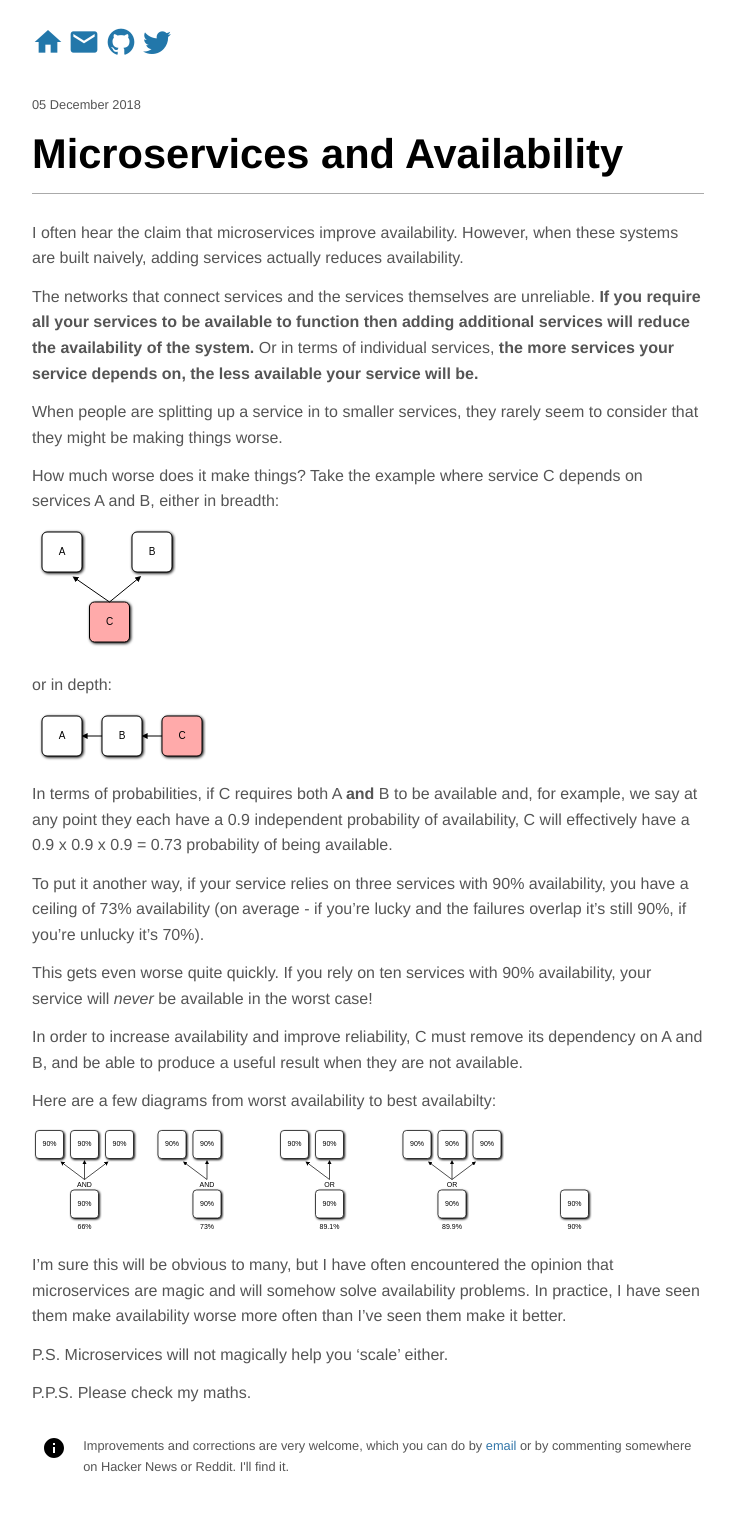
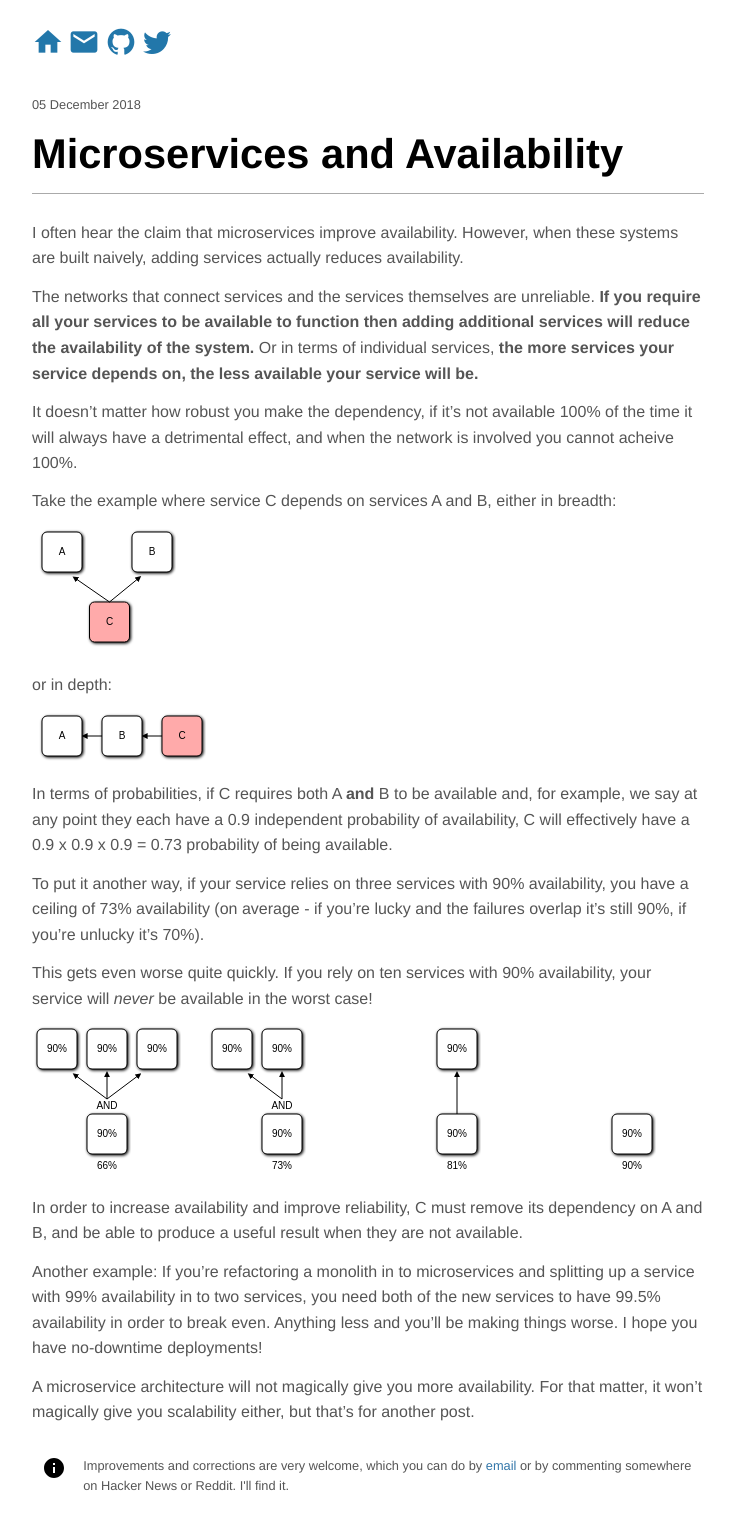
Before and after one commit to KMahoney/kmahoney.github.io, a Jekyll site: the page built from _posts/2018-12-05-microservices-and-availability.markdown, in a window 1280 px wide. Shown: the whole page, without its empty margins (272-1005 px from the left). Built offline with Jekyll 4.4.1, drawn with Linux system fonts in a browser that asks for light colours.

Commit message:
more edits to 'Microservices and Availability'

```diff
--- a/_posts/2018-12-05-microservices-and-availability.markdown
+++ b/_posts/2018-12-05-microservices-and-availability.markdown
@@ -17,11 +17,12 @@ of the system.** Or in terms of individual services, **the more
 services your service depends on, the less available your service will
 be.**
 
-When people are splitting up a service in to smaller services, they
-rarely seem to consider that they might be making things worse.
+It doesn't matter how robust you make the dependency, if it's
+not available 100% of the time it will always have a detrimental effect,
+and when the network is involved you cannot acheive 100%.
 
-How much worse does it make things? Take the example where service C
-depends on services A and B, either in breadth:
+Take the example where service C depends on services A and B, either
+in breadth:
 
 <img width="150" height="125" src="/img/articles/microservice-pattern-1.svg" />
 
@@ -43,19 +44,18 @@ This gets even worse quite quickly. If you rely on ten services with
 90% availability, your service will *never* be available in the worst
 case!
 
+<img width="700" height="150" src="/img/articles/availability-diagrams.svg" />
+
 In order to increase availability and improve reliability, C must
 remove its dependency on A and B, and be able to produce a useful
 result when they are not available.
 
-Here are a few diagrams from worst availability to best availabilty:
+Another example: If you're refactoring a monolith in to microservices
+and splitting up a service with 99% availability in to two services,
+you need both of the new services to have 99.5% availability in order
+to break even.  Anything less and you'll be making things worse. I
+hope you have no-downtime deployments!
 
-<img width="700" height="105" src="/img/articles/availability-diagrams.svg" />
-
-I'm sure this will be obvious to many, but I have often encountered
-the opinion that microservices are magic and will somehow solve
-availability problems. In practice, I have seen them make availability
-worse more often than I've seen them make it better.
-
-P.S. Microservices will not magically help you 'scale' either.
-
-P.P.S. Please check my maths.
+A microservice architecture will not magically give you more
+availability. For that matter, it won't magically give you scalability
+either, but that's for another post.
```
Also changed, not shown: img/articles/availability-diagrams.svg.
